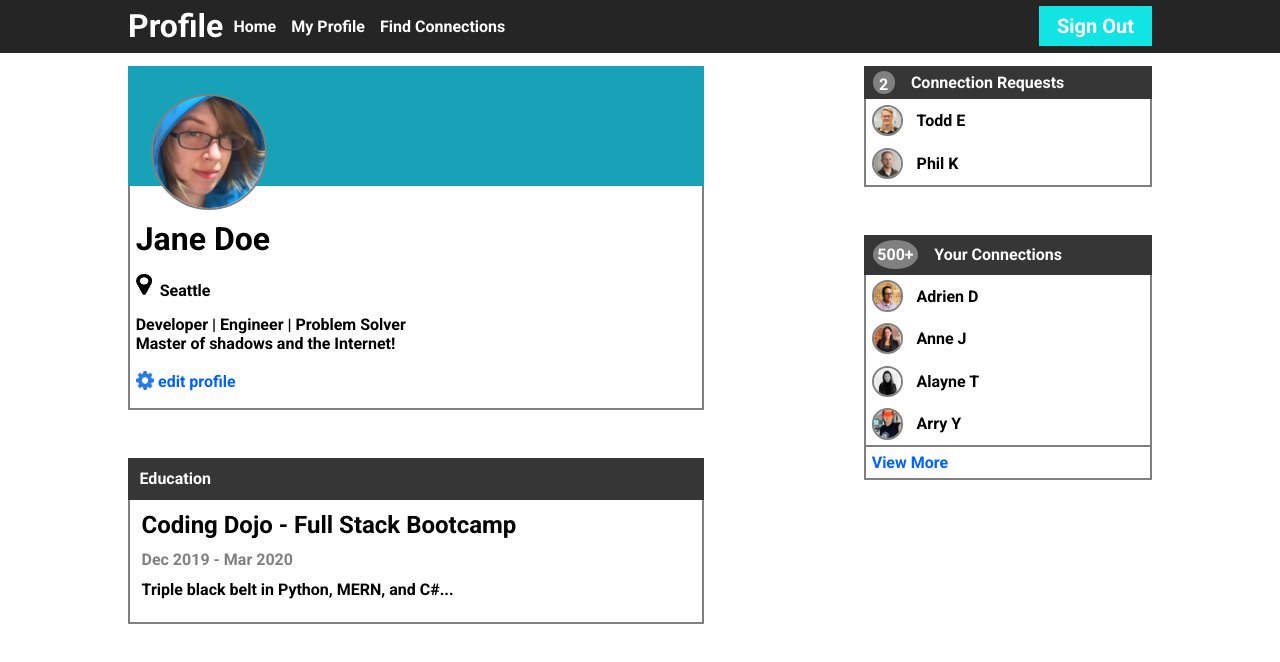
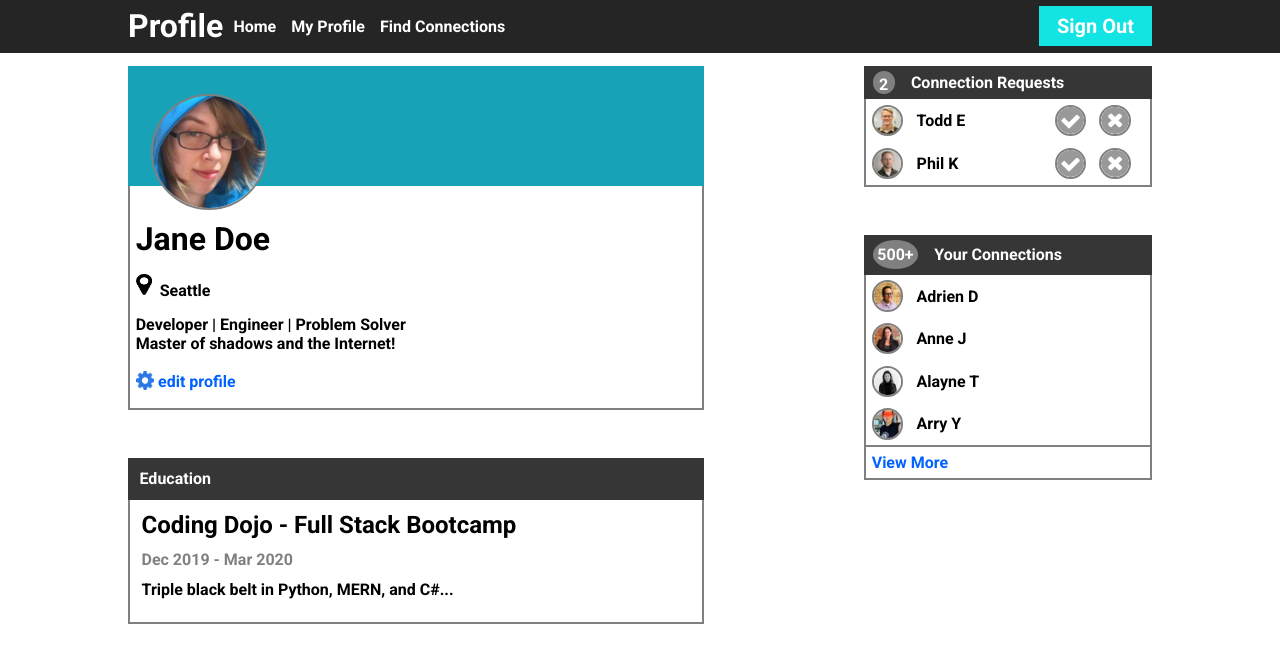
Before and after one commit to MaganaOscar/Profile-Page, a plain HTML site: page index.html in a window 1280 px wide. Drawn offline with Linux system fonts and the light colour scheme.

Commit message:
added accept/deny

```diff
--- a/index.html
+++ b/index.html
@@ -60,8 +60,8 @@
                     </div>
                     <div class="block-content">
                         <ul>
-                            <li><img src="images\img\images\todd-s.jpg">Todd E</li>
-                            <li><img src="images\img\images\phil-s.jpg">Phil K</li>
+                            <li><img src="images\img\images\todd-s.jpg">Todd E<img class="req" src="images\icons\icons\accept-circle.png"><img src="images\icons\icons\close-circle.png"></li>
+                            <li><img src="images\img\images\phil-s.jpg">Phil K<img class="req" src="images\icons\icons\accept-circle.png"><img src="images\icons\icons\close-circle.png"></li>
                         </ul>
                     </div>
                 </div>
--- a/style.css
+++ b/style.css
@@ -186,3 +186,7 @@ li {
     border-radius: 50%;
     border: 2px grey solid;
 }
+
+.request-block .block-content .req {
+    margin-left: auto;
+}
```
